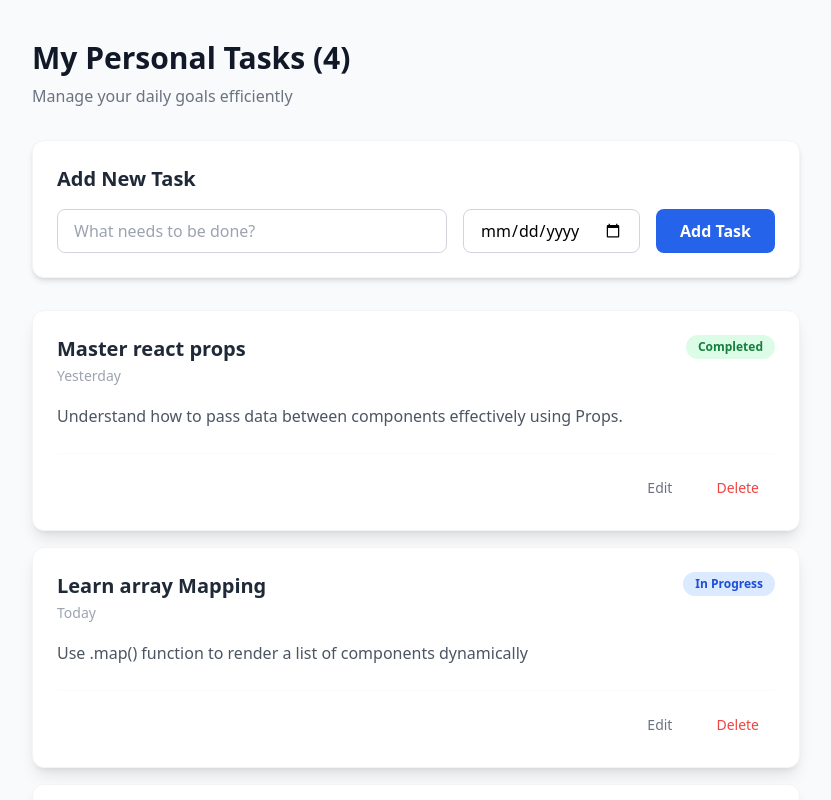
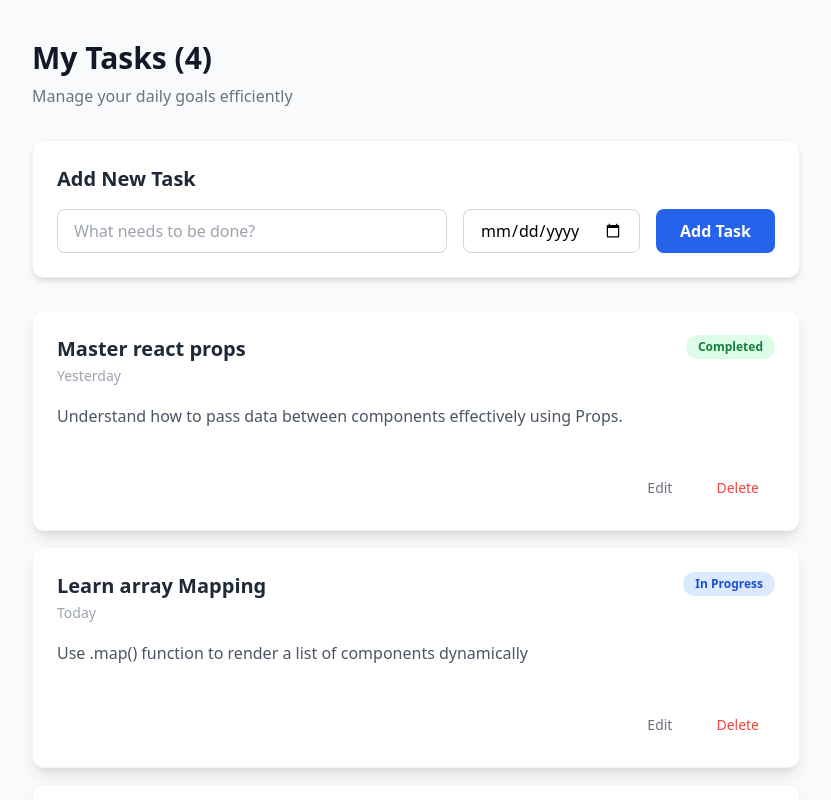
Before and after one commit to chandima1996/Smart-Task-Manager, a React (Vite) app: page / in a window 1280 px wide. Shown: the top 800 px of the page, without its empty margins (224-1055 px from the left). Built offline with nearby package versions, Linux system fonts and the light colour scheme.

Commit message:
Change the title to previous one

```diff
--- a/src/App.jsx
+++ b/src/App.jsx
@@ -73,7 +73,7 @@ function App() {
         {/* header */}
         <div className="mb-8">
           <h1 className="text-3xl font-bold text-gray-900">
-            My Personal Tasks ({tasks.length})
+            My Tasks ({tasks.length})
           </h1>
           <p className="mt-2 text-gray-500">
             Manage your daily goals efficiently
```
